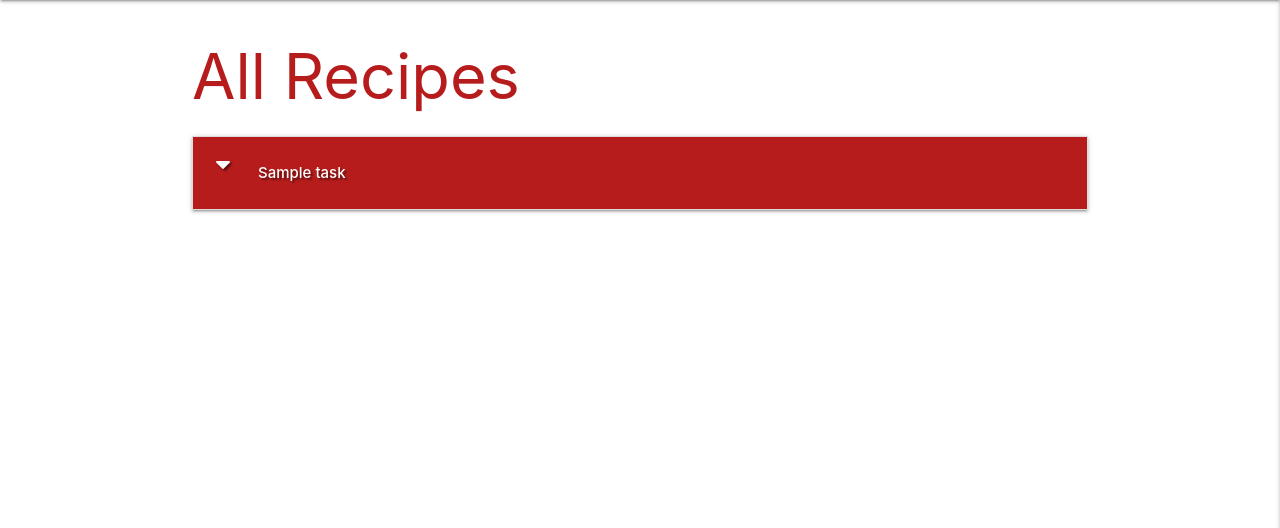
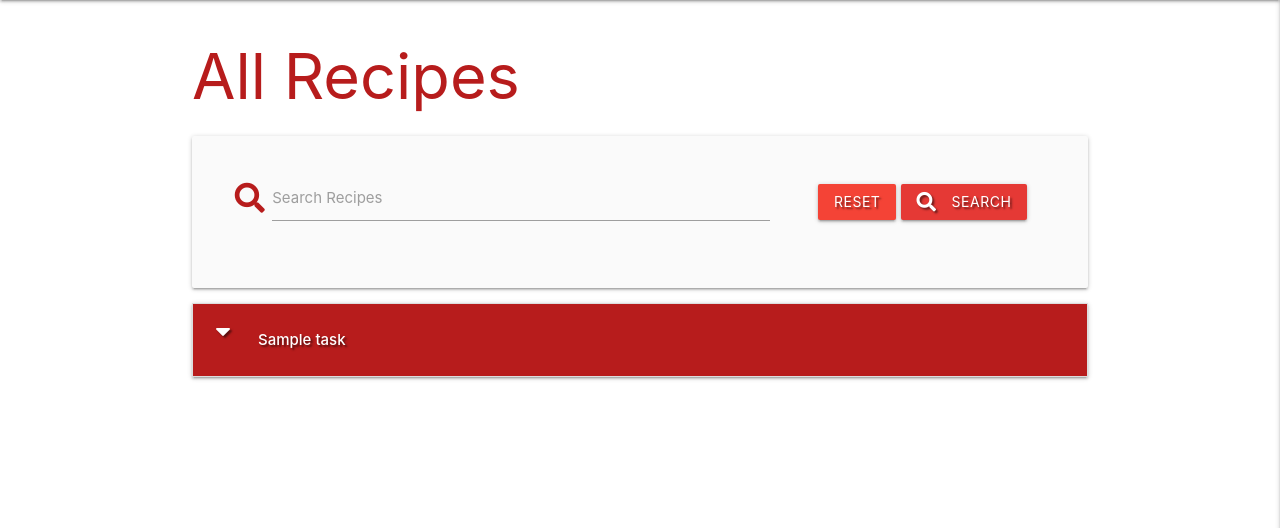
Before and after one commit to dylanocallaghan/M-S-3, a Flask app: page / in a window 1280 px wide. Shown: the part 64-592 px from the top of the page. Run offline with Flask 2, Linux system fonts and the light colour scheme; a database or web service that is not in the repository returns one stand-in record (values such as "Sample title"); some libraries are stand-ins or nearby versions.

Commit message:
Add Search functionality

```diff
--- a/app.py
+++ b/app.py
@@ -22,6 +22,13 @@ mongo = PyMongo(app)
 @app.route("/get_tasks")
 def get_tasks():
     tasks = list(mongo.db.tasks.find())
+    return render_template("tasks.html", tasks=tasks)
+
+
+@app.route("/search", methods=["GET", "POST"])
+def search():
+    query = request.form.get("query")
+    tasks = list(mongo.db.tasks.find({"$text": {"$search": query}}))
     return render_template("tasks.html", tasks=tasks)
 
 
--- a/templates/tasks.html
+++ b/templates/tasks.html
@@ -3,6 +3,25 @@
 
   <h1 class="red-text text-darken-4 text-center text-6xl p-4">All Recipes</h1>
 
+  <div class="row card-panel grey lighten-5">
+    <form action="{{ url_for('search') }}" method="post" class="col s12">
+        <div class="row valign-wrapper center-align">
+            <div class="input-field col s12 m8">
+                <i class="fas fa-search prefix red-text text-darken-4"></i>
+                <input type="text" name="query" id="query" minlength="3" class="validate" required>
+                <label for="query">Search Recipes</label>
+            </div>
+            <div class="col s12 m4">
+                <a href="{{ url_for('get_tasks') }}" class="red btn text-shadow">Reset</a>
+                <button type="submit" class="red darken-1 btn text-shadow">
+                    <i class="fas fa-search left"></i> Search
+                </button>
+            </div>
+        </div>
+    </form>
+</div>
+
+{% if tasks|length > 0 %}
   <ul class="collapsible">
       {% for task in tasks %}
       <li>
@@ -11,7 +30,7 @@
                 <i class="fas fa-caret-down"></i>
                 {% if session.user|lower == task.created_by|lower %}
                     <a href="{{ url_for('delete_task', task_id=task._id) }}" class="btn-small green accent-4">Remove</a>
-                    <a href="{{ url_for('edit_task', task_id=task._id) }}" class="btn-small light-blue lighten-1">Edit</a>
+                    <a href="{{ url_for('edit_task', task_id=task._id) }}" class="btn-small red lighten-1">Edit</a>
                 {% endif %}
             </div>
             <div class="col s9">
@@ -33,5 +52,8 @@
       </li>
       {% endfor %}
   </ul>
+{% else %}
+        <h3 class="red-text text-darken-4 center-align">No Results Found</h3>
+{% endif %}
 
   {% endblock %}
```
